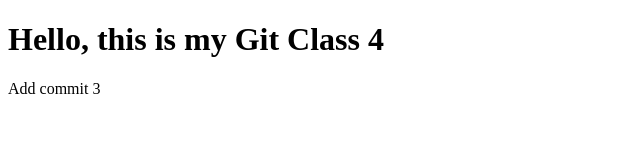
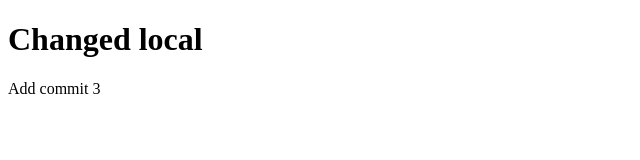
Before and after one commit to autum55853/task4-0929-, a plain HTML site: page index.html in a window 1280 px wide. Shown: the whole page, without its empty margins (0-640 px from the left). Drawn offline with Linux system fonts and the light colour scheme.

Commit message:
modified h1

```diff
--- a/index.html
+++ b/index.html
@@ -6,7 +6,7 @@
     <title>task4-0929-</title>
 </head>
 <body>
-    <h1>Hello, this is my Git Class 4</h1>
+    <h1>Changed local</h1>
     <p> Add commit 3 </p>
 </body>
 </html>
```
